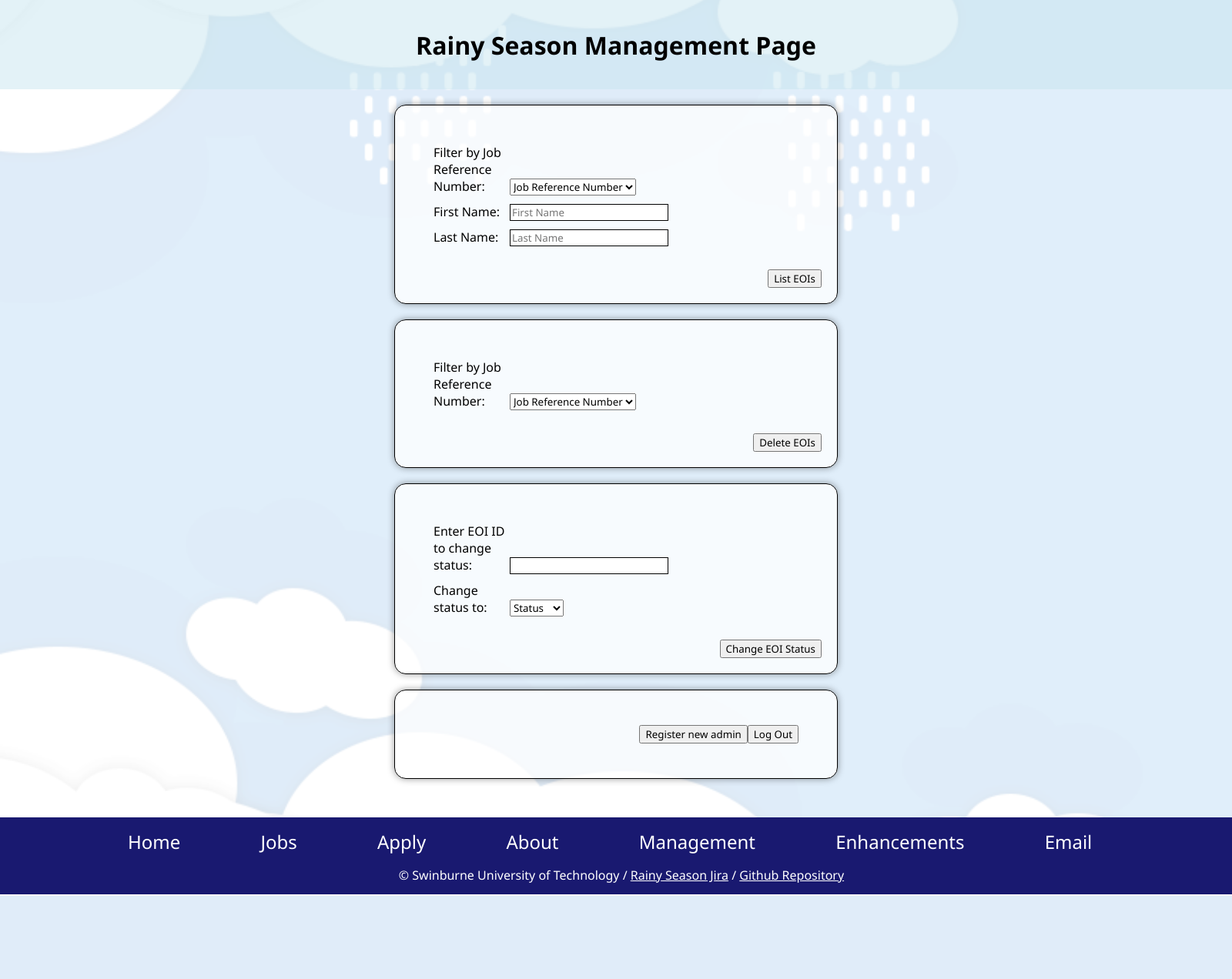
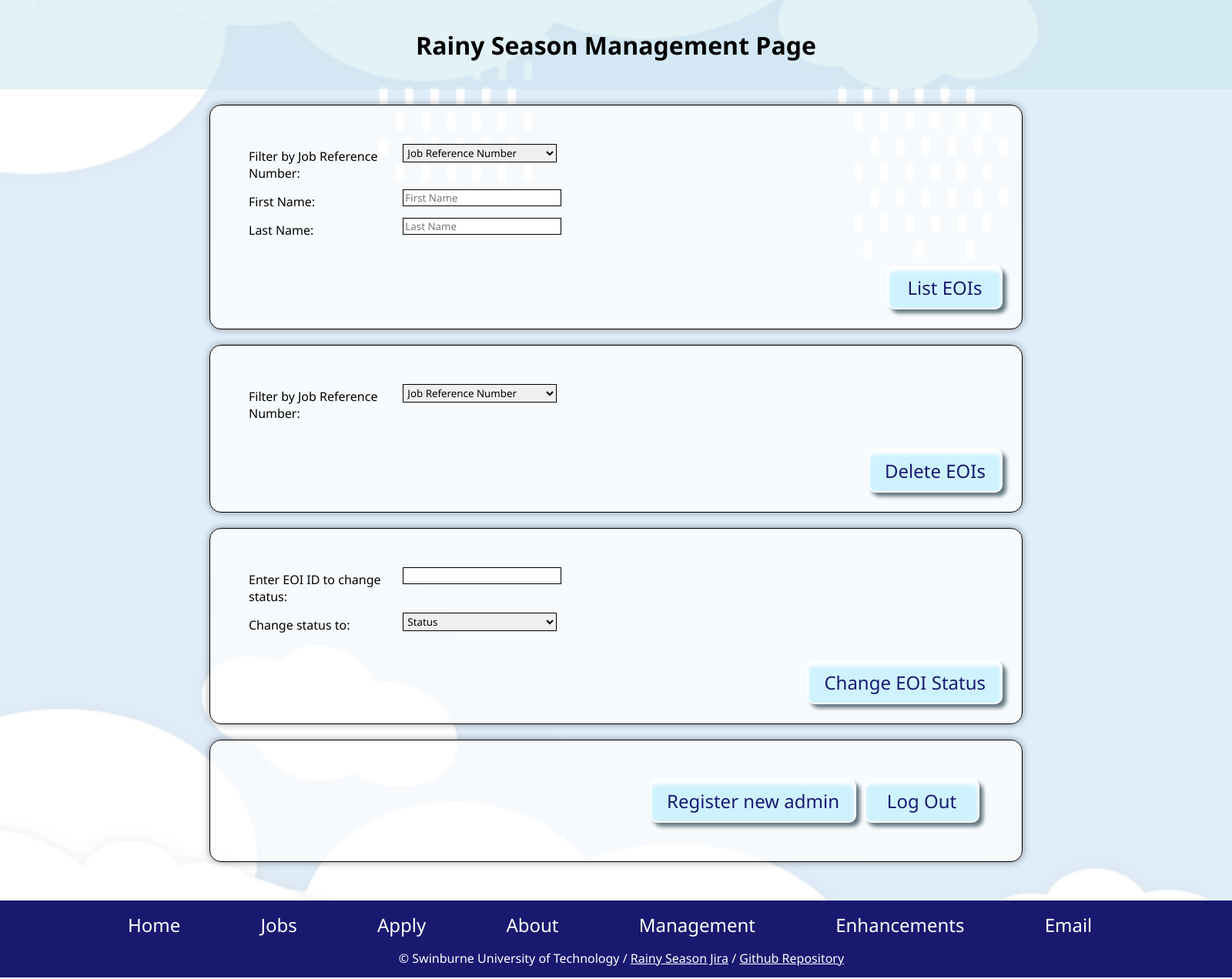
Before and after one commit to Bigteaforfolks/sw_cos10026_rainy_season_part2, a PHP site: page /manage.php in a window 1600 px wide. Shown: the part 125-1397 px from the top of the page at 77% size. Before the commit the page ends 1289 px from the top, so only its background shows below. Run offline with PHP 8.4, Linux system fonts and the light colour scheme; a user stored in the database is signed in; data comes from the database, SQL or seed files in the repository.

Commit message:
css styling

```diff
--- a/project2/styles/styles.css
+++ b/project2/styles/styles.css
@@ -302,7 +302,7 @@ aside #apply-link a:hover {
 
 #form-container {
     padding: 0px 2%;
-    margin: 0px 30%;
+    margin: 20px 30%;
 }
 
 .form-section {
@@ -332,16 +332,29 @@ aside #apply-link a:hover {
 .form-field {
     align-items: center;
     padding: 5px 0px;
+    display: flex;
+    flex-wrap: wrap;
+    align-items: flex-start;
 }
 
 .form-field__label {
-    display: inline-block;  /* display all labels to the side of inputs */
-    width: 20%
+    display: inline-block;
+    width: 20%;
+    margin-right: 1%;
+    padding-top: 5px;
 }
 
 .form-field__textbox {
     width: 200px;
 }
+
+.form-field__select {
+    border: solid 1px black;
+    padding: 1px;
+    width: 200px;
+    box-sizing: border-box;
+}
+
 
 .form-group--name .form-field__textbox {
     width: 100px;
@@ -381,7 +394,7 @@ aside #apply-link a:hover {
 }
 
 .form-group--otherskills .form-field__label, .form-group--otherskills .form-field__textarea {
-    display: inline-block;  /* display label and input side by side */
+    display: inline-block;
     vertical-align: top;
 }
 
@@ -406,6 +419,8 @@ aside #apply-link a:hover {
     font-size: 2em;
     background-color: rgb(207, 242, 255);
     box-shadow: inset 0 5px 5px 0 white, 5px 5px 5px 0px rgb(100, 120, 128);
+    color: midnightblue;
+    cursor: pointer;
 }
 
 #submit-button:hover {
@@ -419,7 +434,7 @@ aside #apply-link a:hover {
 
 /* About page CSS styling */
 #student-ids {
-    margin-top: 0;      /* brings student ids vertically level with other information list */
+    margin-top: 0;
     float: right;
 }
 
@@ -483,6 +498,36 @@ aside #apply-link a:hover {
     font-size: 1.25em;
 }
 
+/* Added styles for login and manage pages */
+#manage-page #form-container {
+    margin: 20px 15%;
+}
+
+#login-page .form-input .form-button, #manage-page .form-input .form-button {
+    border: solid 2px #FFFFFF;
+    border-radius: 10px;
+    padding: 10px 20px;
+    min-width: 150px;
+    height: auto;
+    font-size: 1.5em;
+    background-color: rgb(207, 242, 255);
+    box-shadow: inset 0 5px 5px 0 white, 5px 5px 5px 0px rgb(100, 120, 128);
+    color: midnightblue;
+    cursor: pointer;
+    text-align: center;
+    margin: 5px;
+}
+
+#login-page .form-input .form-button:hover, #manage-page .form-input .form-button:hover {
+    background-color: rgb(219, 246, 255);
+    box-shadow: inset 0 5px 5px 0 white, 3px 3px 2px 0px rgb(58, 70, 75);
+}
+
+#login-page .form-input .form-button:active, #manage-page .form-input .form-button:active {
+    box-shadow: 0;
+}
+
+
 /* EOI styling */
 #eoi_table {
     margin: 50px auto;
```
